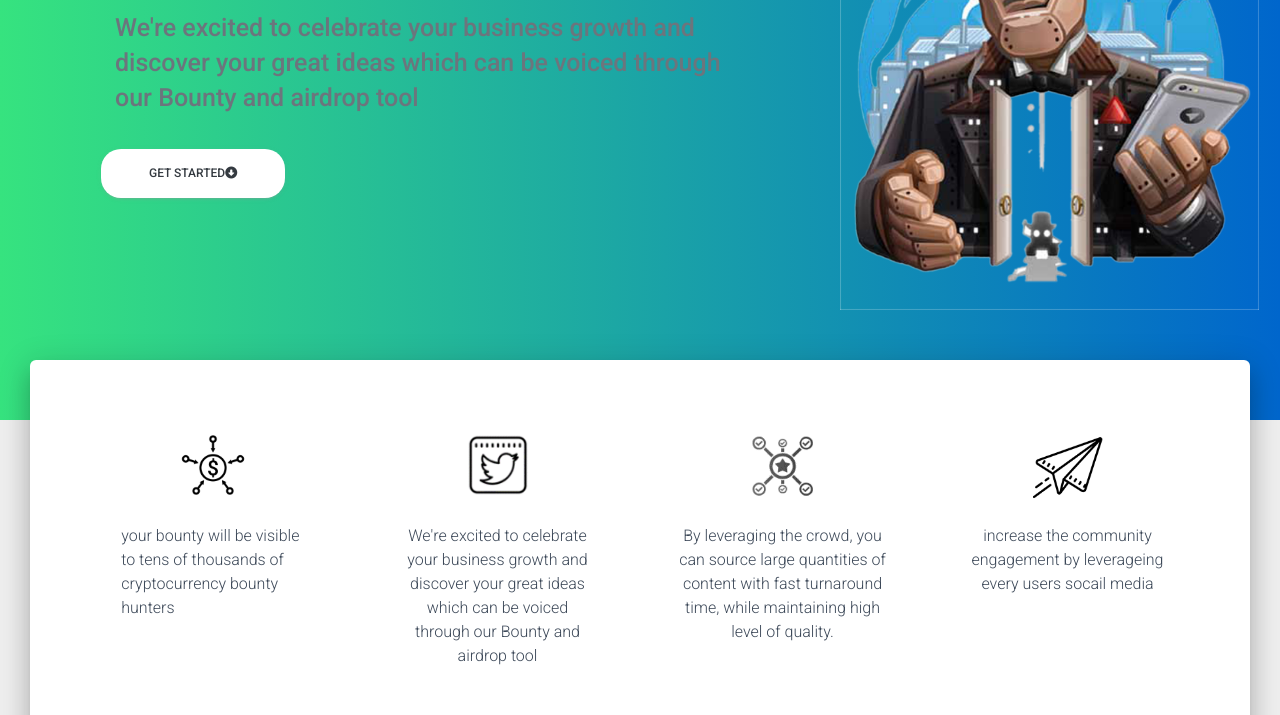
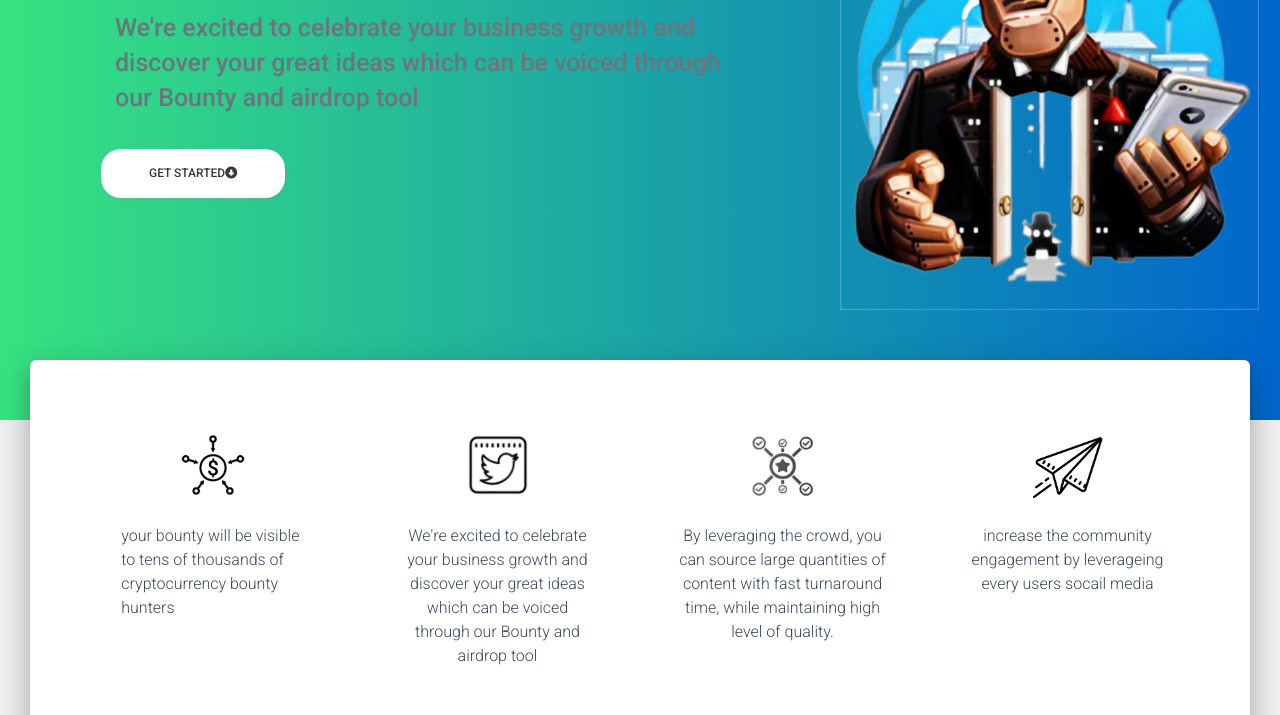
Before and after one commit to NaveenVishwanatham/coinsvarsity, a website: page public/index.html in a window 1280 px wide. Shown: the part 300-1015 px from the top of the page. Drawn offline with nearby package versions, Linux system fonts and the light colour scheme.

Commit message:
Update index.html
bg2

```diff
--- a/public/index.html
+++ b/public/index.html
@@ -141,7 +141,7 @@
                       <div class="device-mockup iphone6_plus portrait white animated wow bounceInUp" data-wow-duration="1s" data-wow-delay=".5s">
                         <div class="device">
                           <div class="screen">
-                            <img src="./assets/img/bg2.png" class="img-fluidd" alt="">
+                            <img src="./assets/img/bg2_increased_resolution.png" class="img-fluidd" alt="">
                           </div>
                           <div class="button">
                           </div>
```
